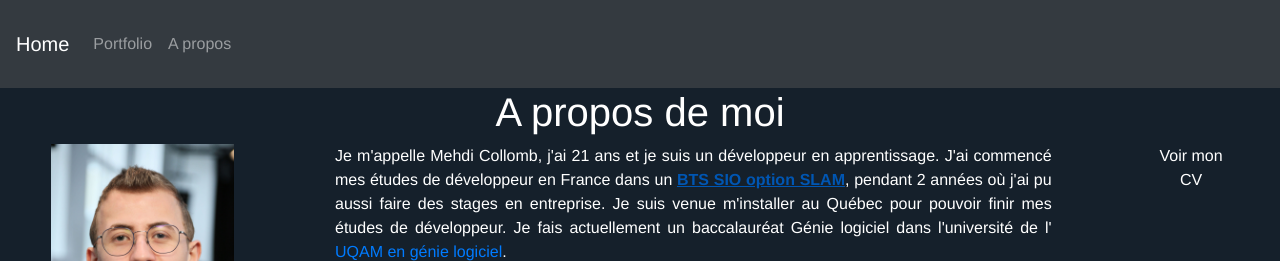
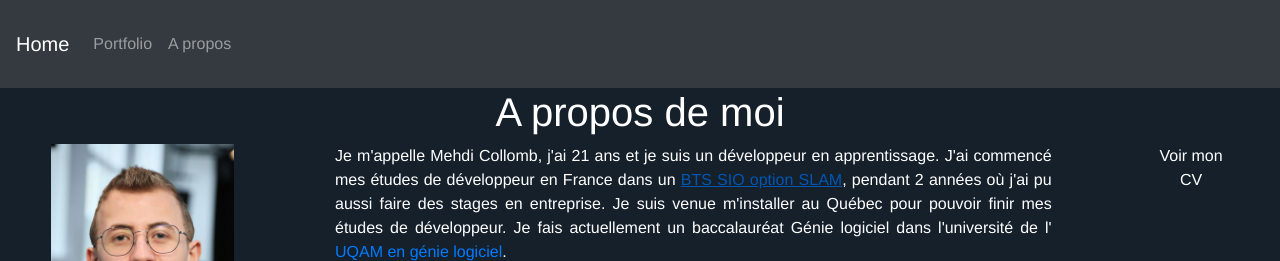
Before and after one commit to Kyowdem/Portfolio, a Vue app: page /aboutMe in a window 1280 px wide. In both pictures the pointer is over the link "BTS SIO option SLAM". Shown: the top 261 px of the page. Built offline with nearby package versions, Linux system fonts and the light colour scheme.

Commit message:
on hover rmeove bold

```diff
--- a/src/views/AboutMe.vue
+++ b/src/views/AboutMe.vue
@@ -203,4 +203,9 @@ div.description b:hover {
   background-color: #1b1e21 !important;
   border-color: #1b1e21 !important;
 }
+
+.description a:hover {
+  font-weight: normal;
+}
+
 </style>
```
